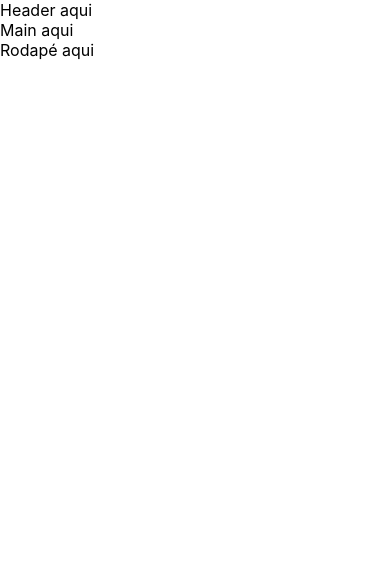
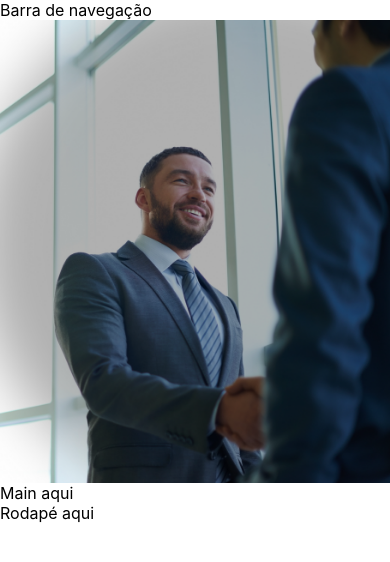
Before and after one commit to avilacamilla/malta-front-react, a React (Create React App) app: page / in a window 390 px wide. Shown: the top 562 px of the page. Built offline with nearby package versions, Linux system fonts and the light colour scheme.

Commit message:
feat: Chama novo componente HeaderHero na view Home e adiciona imagens mobile e desktop

```diff
--- a/src/views/Home/Home.tsx
+++ b/src/views/Home/Home.tsx
@@ -1,18 +1,28 @@
+// images
+import MobileBackgroundImage from '../../assets/images/mobile-header-hero.png';
+import DesktopBackgroundImage from '../../assets/images/desktop-header-hero.png';
+//styles
+import './home.css';
+//components
+import HeaderHero from '../../components/HeaderHero/HeaderHero';
+
 function Home() {
-    return(
-        <body className="home-container">
-            <header className="home-header-container">
-                Header aqui
-            </header>
-            <main className="home-main-container">
-                Main aqui
-            </main>
-            <footer className="home-footer-container">
-                Rodapé aqui
-            </footer>
-        </body>
-    );
-};
-
+  return (
+    <div className="home-container">
+      <header className="home-header-container">
+        <nav className="home-header-nav-container">
+          Barra de navegação
+        </nav>
+        <HeaderHero
+          mobileBackgroundImage={MobileBackgroundImage}
+          desktopBackgroundImage={DesktopBackgroundImage}
+          altText="Header Image"
+        />
+      </header>
+      <main className="home-main-container">Main aqui</main>
+      <footer className="home-footer-container">Rodapé aqui</footer>
+    </div>
+  );
+}
 
 export default Home;
```
